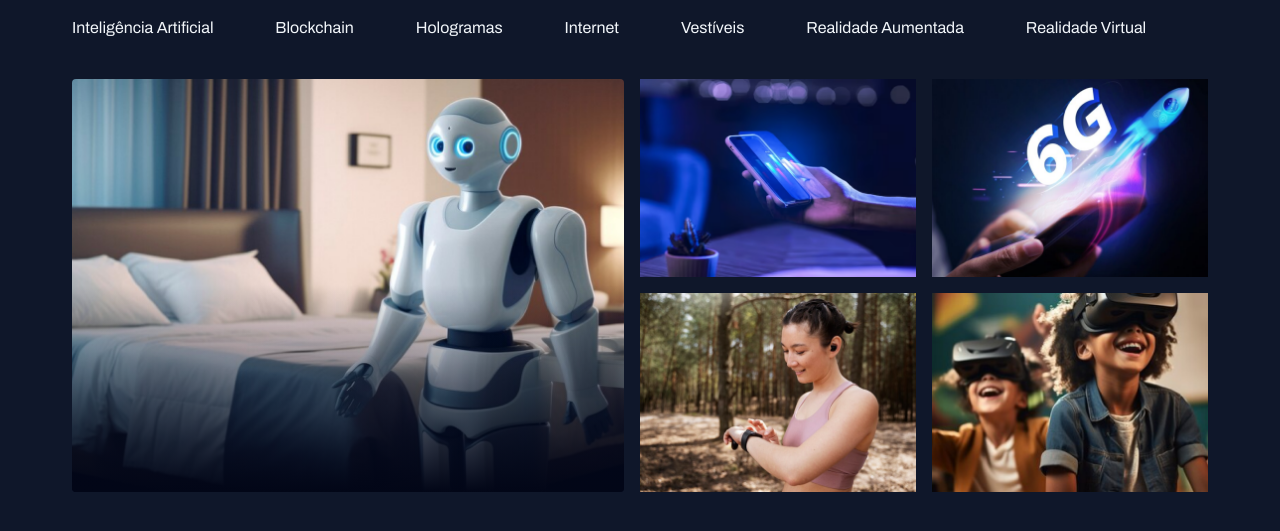
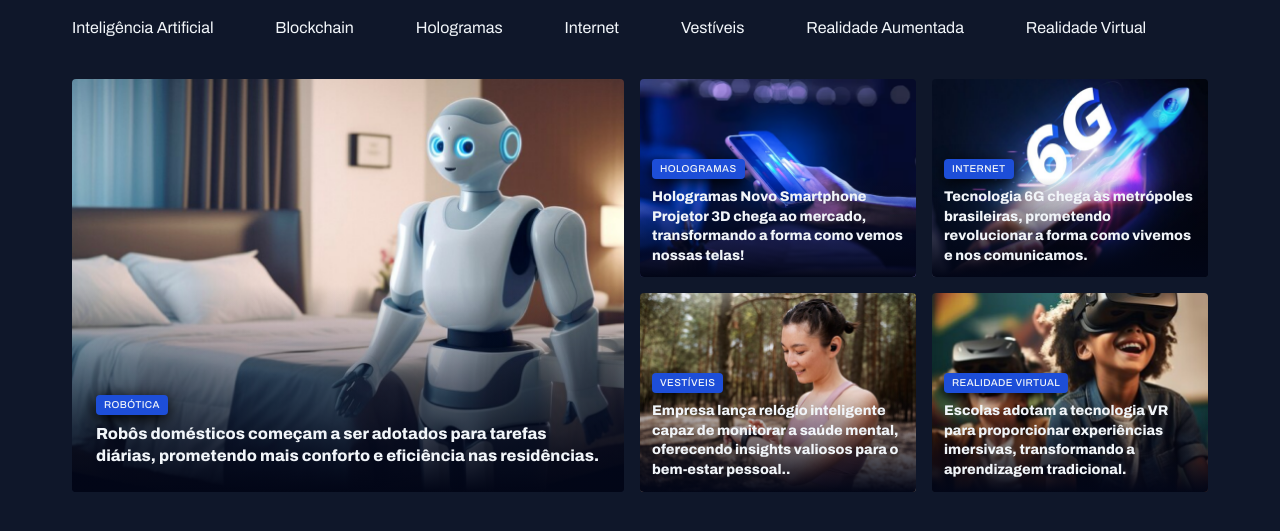
Before and after one commit to jardelfalves/Portal-de-not-cias, a plain HTML site: page index.html in a window 1280 px wide. Shown: the part 55-586 px from the top of the page. Drawn offline with Linux system fonts and the light colour scheme; a web font is replaced by a local one.

Commit message:
Finalizando a seção destaques

```diff
--- a/index.html
+++ b/index.html
@@ -41,23 +41,57 @@
 
  <main class="grid container">
   <section id="featured" class="grid grid-flow-col gap-16">
-    <div class="card">
+    <figure class="card">
       <img src="assets/images/Image 01.png" alt="">
+
+      <figcaption>
+        <span class="content-tag">Robótica</span>
+        <h2 class="text-xl">Robôs domésticos começam a ser adotados para tarefas diárias, prometendo mais conforto e eficiência nas residências.</h2>
+      </figcaption>
+
+    </figure>
+
+    <div class="grid grid-cols-2 gap-16">
+      <figure class="card">
+        <img src="assets/images/Image 02.png" alt="">
+
+        <figcaption>
+          <span class="content-tag">Hologramas</span>
+          <h2 class="text-lg">Hologramas
+            Novo Smartphone Projetor 3D chega ao mercado, transformando a forma como vemos nossas telas!</h2>
+        </figcaption>
+
+      </figure>
+      <figure class="card">
+        <img src="assets/images/Image 03.png" alt="">
+
+        <figcaption>
+          <span class="content-tag">Internet</span>
+          <h2 class="text-lg">Tecnologia 6G chega às metrópoles brasileiras, prometendo revolucionar a forma como vivemos e nos comunicamos.</h2>
+        </figcaption>
+
+      </figure>
+      <figure class="card">
+        <img src="assets/images/Image 04.png" alt="">
+
+        <figcaption>
+          <span class="content-tag">Vestíveis</span>
+          <h2 class="text-lg">Empresa lança relógio inteligente capaz de monitorar a saúde mental, oferecendo insights valiosos para o bem-estar pessoal..</h2>
+        </figcaption>
+
+      </figure >
+      <figure class="card">
+        <img src="assets/images/Image 05.png" alt="">
+
+        <figcaption>
+          <span class="content-tag">Realidade Virtual</span>
+          <h2 class="text-lg">Escolas adotam a tecnologia VR para proporcionar experiências imersivas, transformando a aprendizagem tradicional.</h2>
+        </figcaption>
+
+      </figure>
     </div>
-    <div class="grid grid-cols-2 gap-16">
-      <div>
-        <img src="assets/images/Image 02.png" alt="">
-      </div>
-      <div>
-        <img src="assets/images/Image 03.png" alt="">
-      </div>
-      <div>
-        <img src="assets/images/Image 04.png" alt="">
-      </div>
-      <div>
-        <img src="assets/images/Image 05.png" alt="">
-      </div>
-    </div>
+
+
   </section>
  </main>
 
--- a/styles/global.css
+++ b/styles/global.css
@@ -53,3 +53,15 @@ img {
 main {
   margin-top: 40px;
 }
+
+.content-tag {
+  display: inline-block;
+  background-color: var(--brand-color-dark);
+  padding: 4px 8px;
+  border-radius: 4px;
+  font: 500 10px/1.2 var(--font-family);
+  text-transform: uppercase;
+  letter-spacing: 0.04em;
+  color: var(--text-color-primary);
+  box-shadow:  0px 4px 16px black;
+}
--- a/styles/sections.css
+++ b/styles/sections.css
@@ -8,8 +8,8 @@
 
 .card {
   border-radius: 4px;
+  overflow: hidden;
   position: relative;
-  overflow: hidden;
 
   &::before {
     content: "";
@@ -22,4 +22,18 @@
       #020617 100%
     );
   }
+
+  figcaption {
+    position: absolute;
+    bottom: 0;
+    padding: 24px;
+
+    &:has(.text-lg) {
+      padding: 12px;
+    }
+
+    h2{
+      margin-top: 8px;
+    }
+  }
 }
--- a/styles/utility.css
+++ b/styles/utility.css
@@ -15,3 +15,19 @@
 .gap-16 {
   gap: 16px;
 }
+
+.text-2xl {
+  font: var(--h1);
+}
+
+.text-xl {
+  font: var(--h2);
+}
+
+.text-lg {
+  font: var(--h3);
+}
+
+.text-sm {
+  font: var(--text-sm);
+}
```
